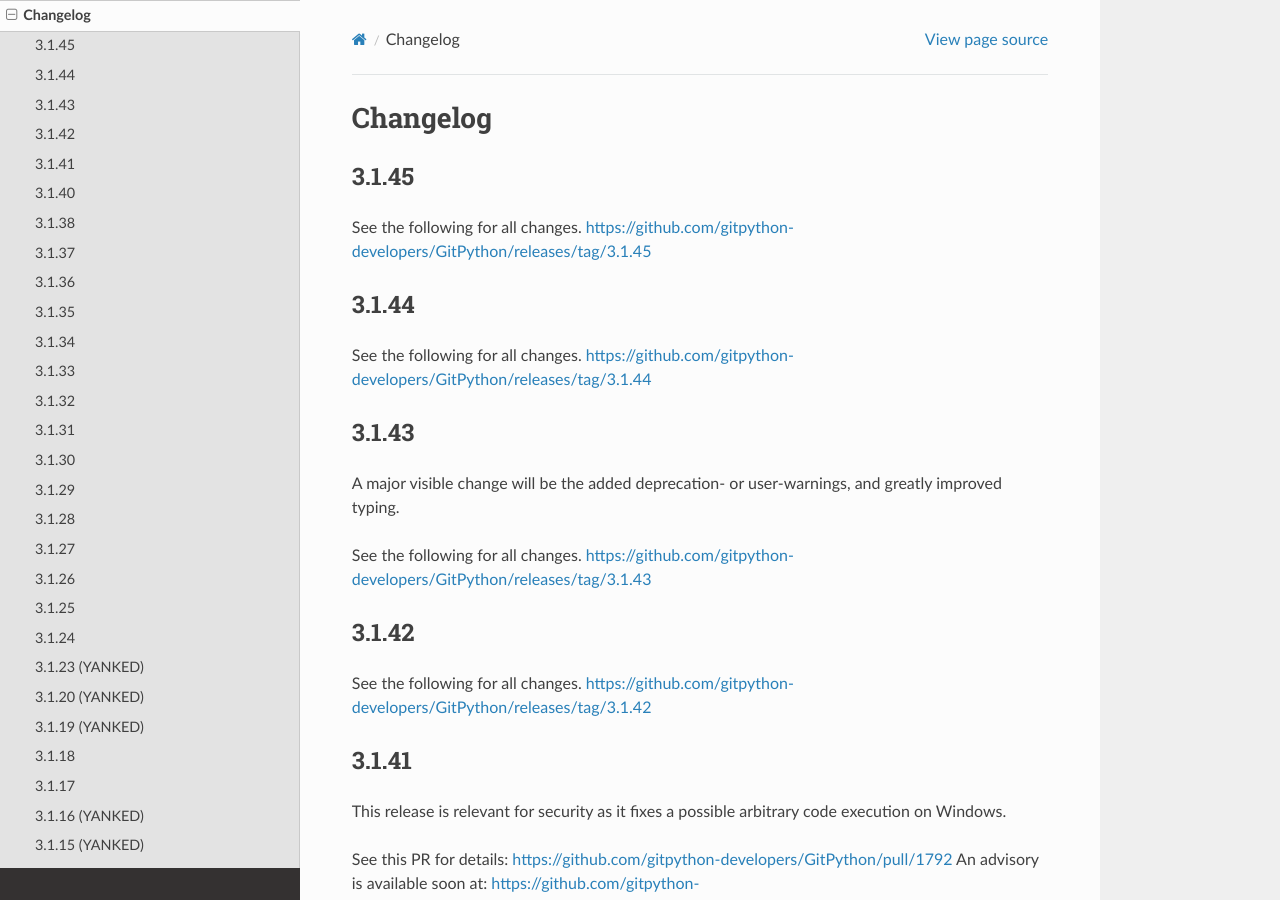
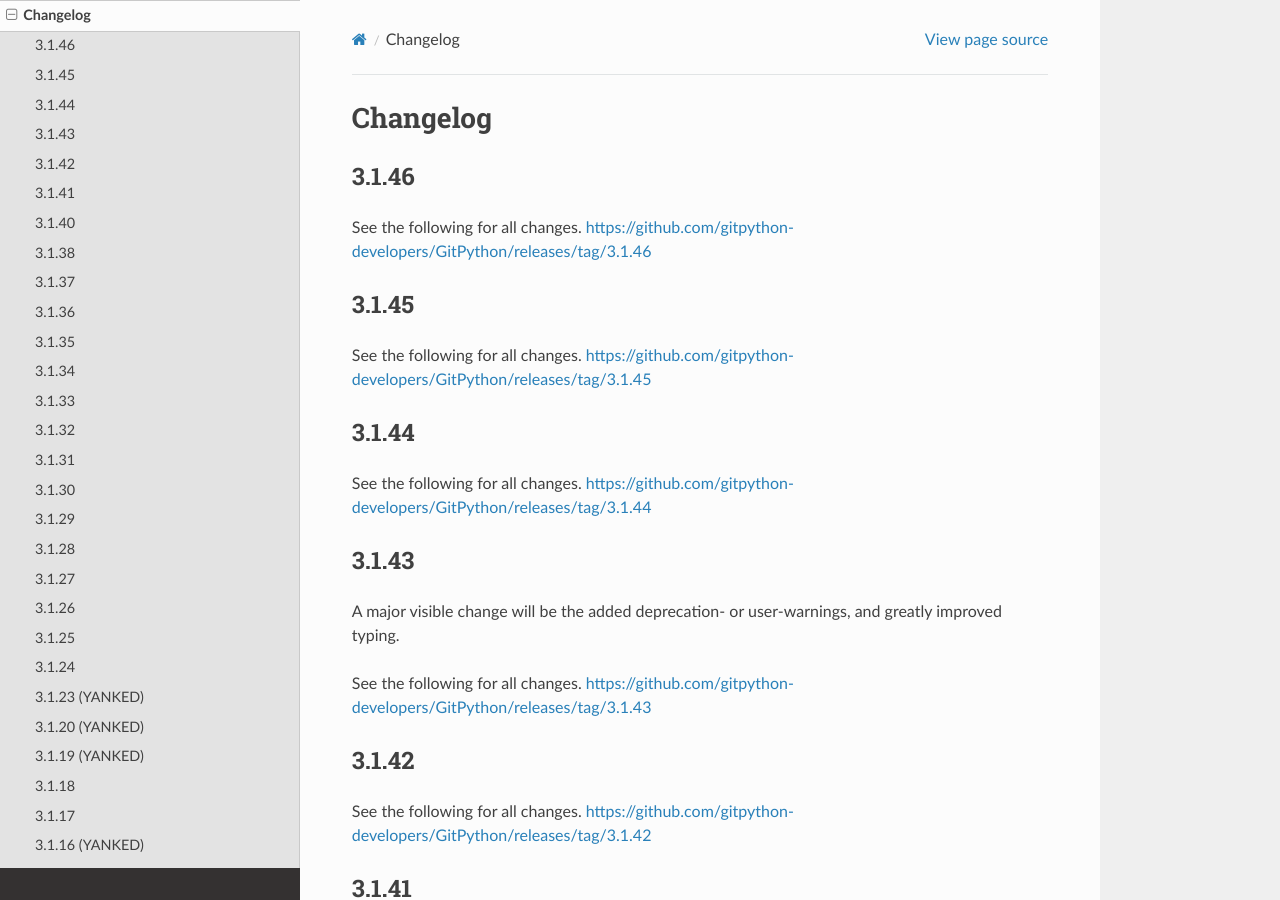
Before and after one commit to gitpython-developers/GitPython, a Sphinx documentation site: the page built from doc/source/changes.rst, in a window 1280 px wide and 900 px high. Built offline with Sphinx 7.4.7 and the Read the Docs theme 3.1.0, drawn with Linux system fonts in a browser that asks for light colours.

Commit message:
Prepare next release

```diff
--- a/doc/source/changes.rst
+++ b/doc/source/changes.rst
@@ -1,6 +1,12 @@
 =========
 Changelog
 =========
+
+3.1.46
+======
+
+See the following for all changes.
+https://github.com/gitpython-developers/GitPython/releases/tag/3.1.46
 
 3.1.45
 ======
```
Also changed, not shown: 1 other file.
